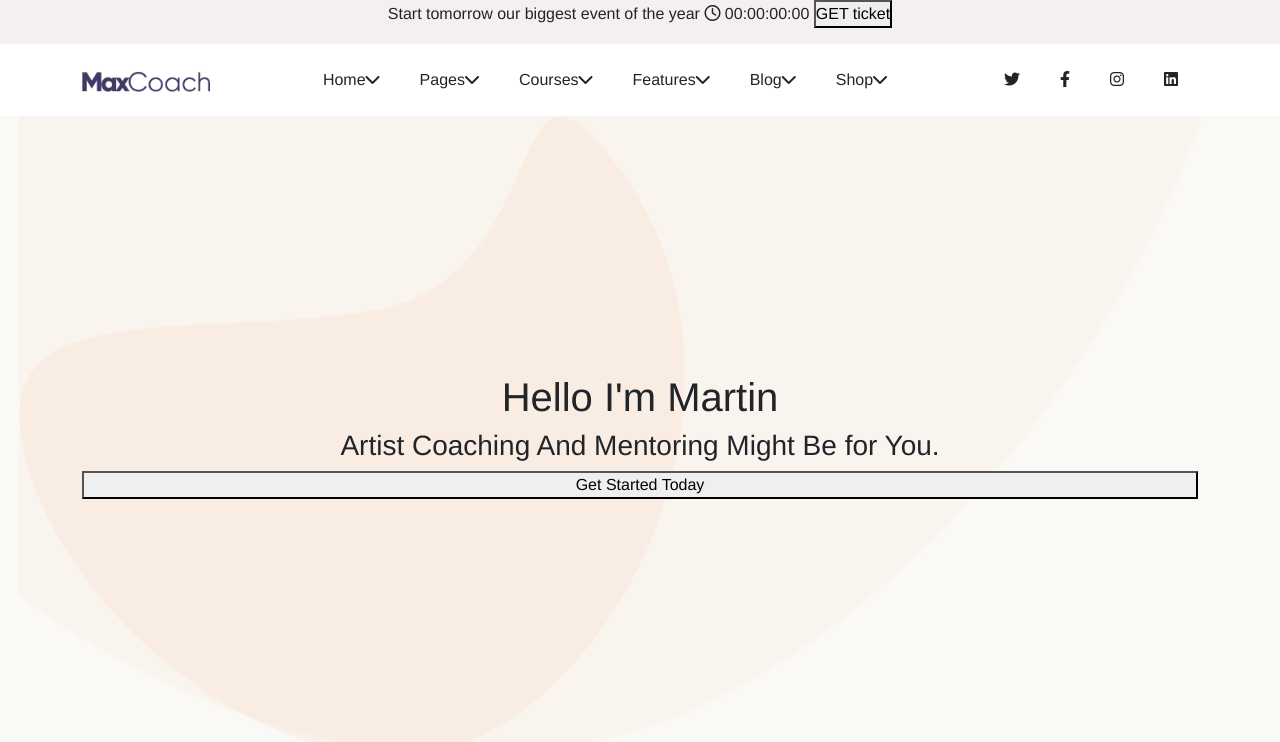
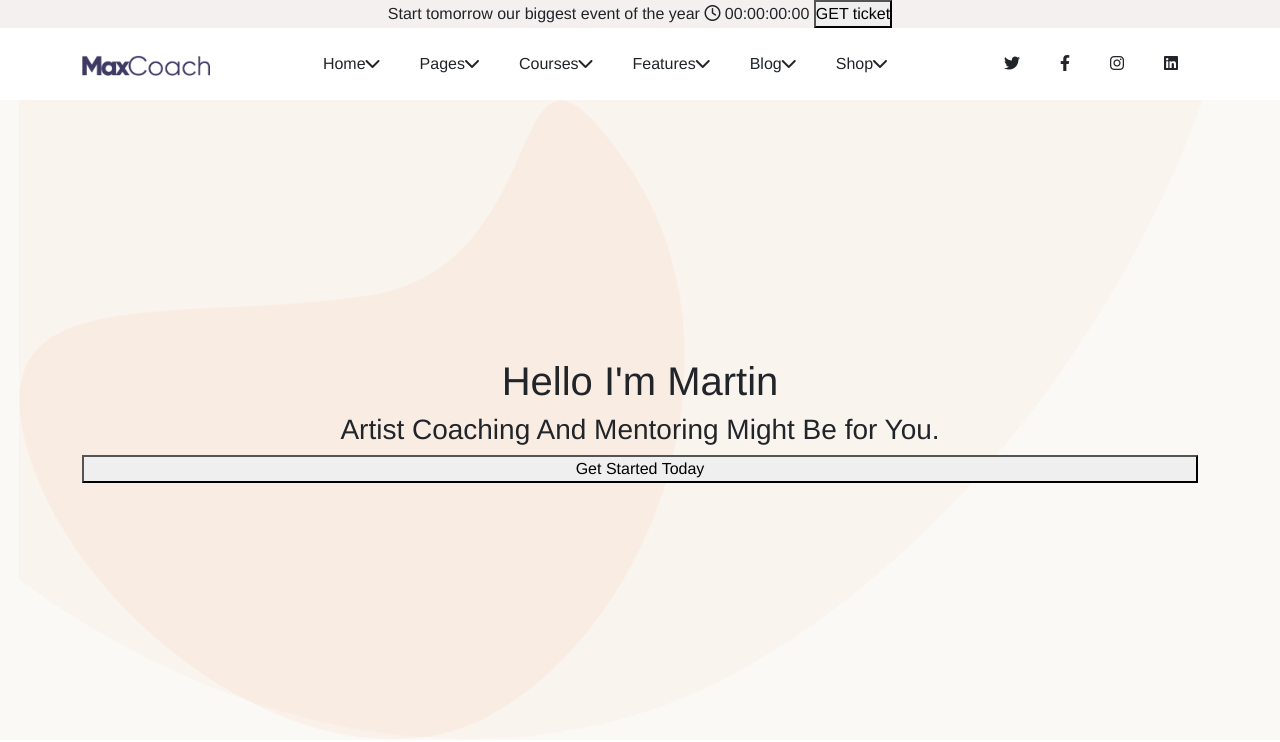
Before and after one commit to GiulsV/proj-html-vuejs, a Vue app: page / in a window 1280 px wide. Shown: the top 742 px of the page. Built offline with nearby package versions, Linux system fonts and the light colour scheme.

Commit message:
aggiunto import assets

```diff
--- a/src/components/HeaderComp.vue
+++ b/src/components/HeaderComp.vue
@@ -29,6 +29,8 @@ export default{
 </script>
 
 <style lang="scss" scoped>
+@import "../assets/style/_commons.scss";
+@import "../assets/style/_variables.scss";
 #countdown{
     background-color: #F4F0EF;
 }
```
